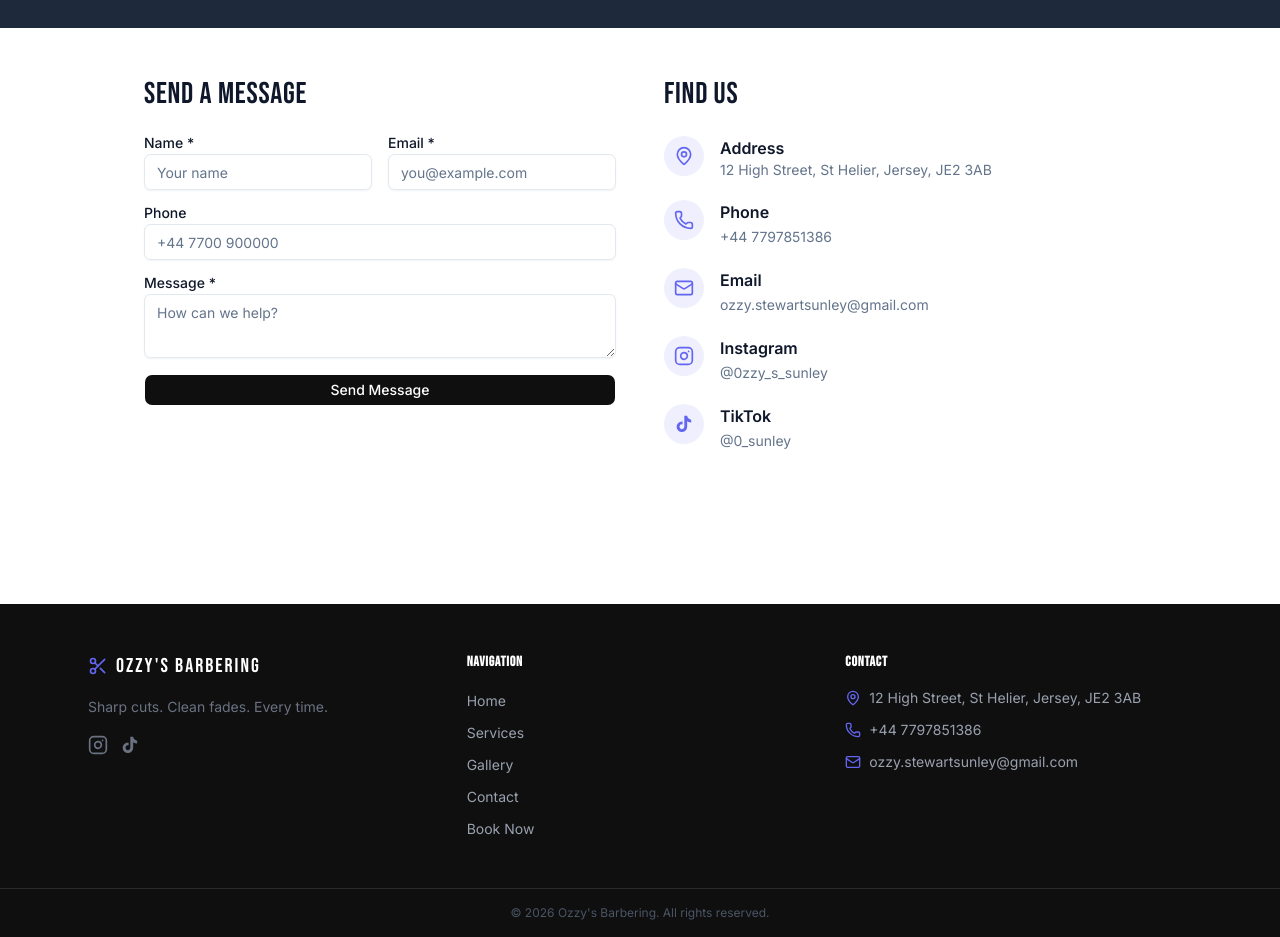
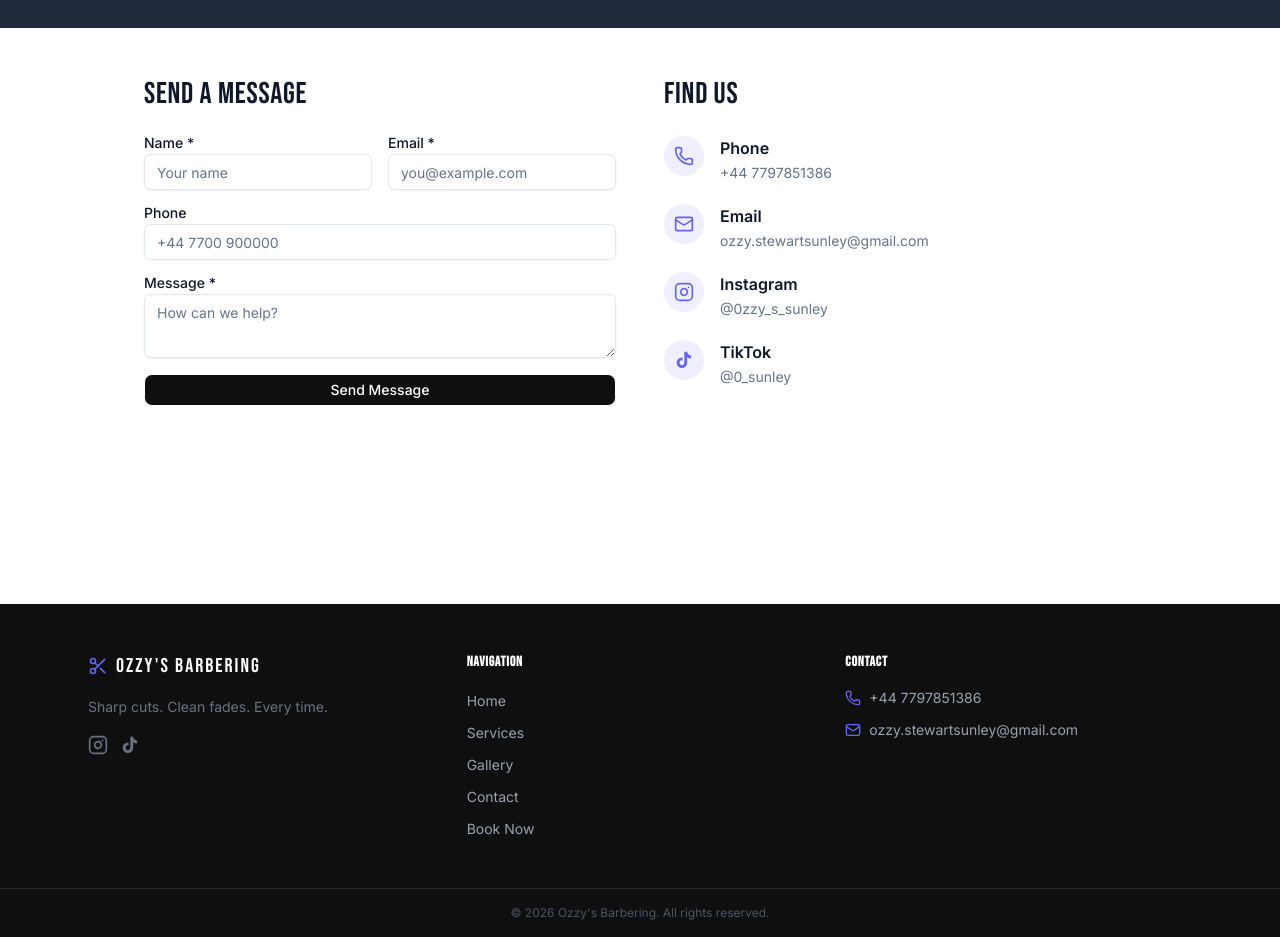
Before and after one commit to judahshellswell/ozzys-barbering, a Next.js app: page /contact in a window 1280 px wide. Shown: the part 260-1197 px from the top of the page. Built offline with nearby package versions, Linux system fonts and the light colour scheme.

Commit message:
Remove address from footer, contact page, and confirmation email
Co-Authored-By: Claude Sonnet 4.6 <noreply@anthropic.com>

```diff
--- a/app/contact/page.tsx
+++ b/app/contact/page.tsx
@@ -1,6 +1,6 @@
 import { ContactForm } from '@/components/contact/ContactForm';
 import { businessConfig } from '@/config/business.config';
-import { Phone, Mail, MapPin } from 'lucide-react';
+import { Phone, Mail } from 'lucide-react';
 
 function InstagramIcon({ className }: { className?: string }) {
   return (
@@ -37,15 +37,6 @@ export default function ContactPage() {
         <div>
           <h2 className="font-display text-3xl tracking-wide mb-6">Find Us</h2>
           <ul className="space-y-5">
-            <li className="flex items-start gap-4">
-              <div className="w-10 h-10 rounded-full bg-[#6366f1]/10 flex items-center justify-center shrink-0">
-                <MapPin className="h-5 w-5 text-[#6366f1]" />
-              </div>
-              <div>
-                <p className="font-semibold">Address</p>
-                <p className="text-muted-foreground text-sm">{businessConfig.contact.address}</p>
-              </div>
-            </li>
             <li className="flex items-start gap-4">
               <div className="w-10 h-10 rounded-full bg-[#6366f1]/10 flex items-center justify-center shrink-0">
                 <Phone className="h-5 w-5 text-[#6366f1]" />
--- a/components/layout/Footer.tsx
+++ b/components/layout/Footer.tsx
@@ -1,6 +1,6 @@
 import Link from 'next/link';
 import { businessConfig } from '@/config/business.config';
-import { Scissors, Phone, Mail, MapPin } from 'lucide-react';
+import { Scissors, Phone, Mail } from 'lucide-react';
 
 function InstagramIcon({ className }: { className?: string }) {
   return (
@@ -73,10 +73,6 @@ export function Footer() {
         <div>
           <h4 className="text-white font-semibold mb-4 text-sm uppercase tracking-wider">Contact</h4>
           <ul className="space-y-3">
-            <li className="flex items-start gap-2 text-sm">
-              <MapPin className="h-4 w-4 text-[#6366f1] mt-0.5 shrink-0" />
-              {businessConfig.contact.address}
-            </li>
             <li className="flex items-center gap-2 text-sm">
               <Phone className="h-4 w-4 text-[#6366f1] shrink-0" />
               <a href={`tel:${businessConfig.contact.phone}`} className="hover:text-[#6366f1] transition-colors">
--- a/config/business.config.ts
+++ b/config/business.config.ts
@@ -24,7 +24,6 @@ export const businessConfig = {
   contact: {
     phone: '+44 7797851386',
     email: 'ozzy.stewartsunley@gmail.com',
-    address: '12 High Street, St Helier, Jersey, JE2 3AB',
     instagram: 'https://www.instagram.com/0zzy_s_sunley/',
     tiktok: 'https://www.tiktok.com/@0_sunley',
   },
--- a/lib/email.ts
+++ b/lib/email.ts
@@ -76,7 +76,7 @@ function customerHtml(data: BookingEmailData): string {
       <p style="font-size:13px;color:#94a3b8">📞 ${businessConfig.contact.phone} &nbsp;|&nbsp; ✉️ ${businessConfig.contact.email}</p>
     </div>
     <div class="footer">
-      <p>${businessConfig.name} · ${businessConfig.contact.address}</p>
+      <p>${businessConfig.name}</p>
     </div>
   </div>
 </body>
```
